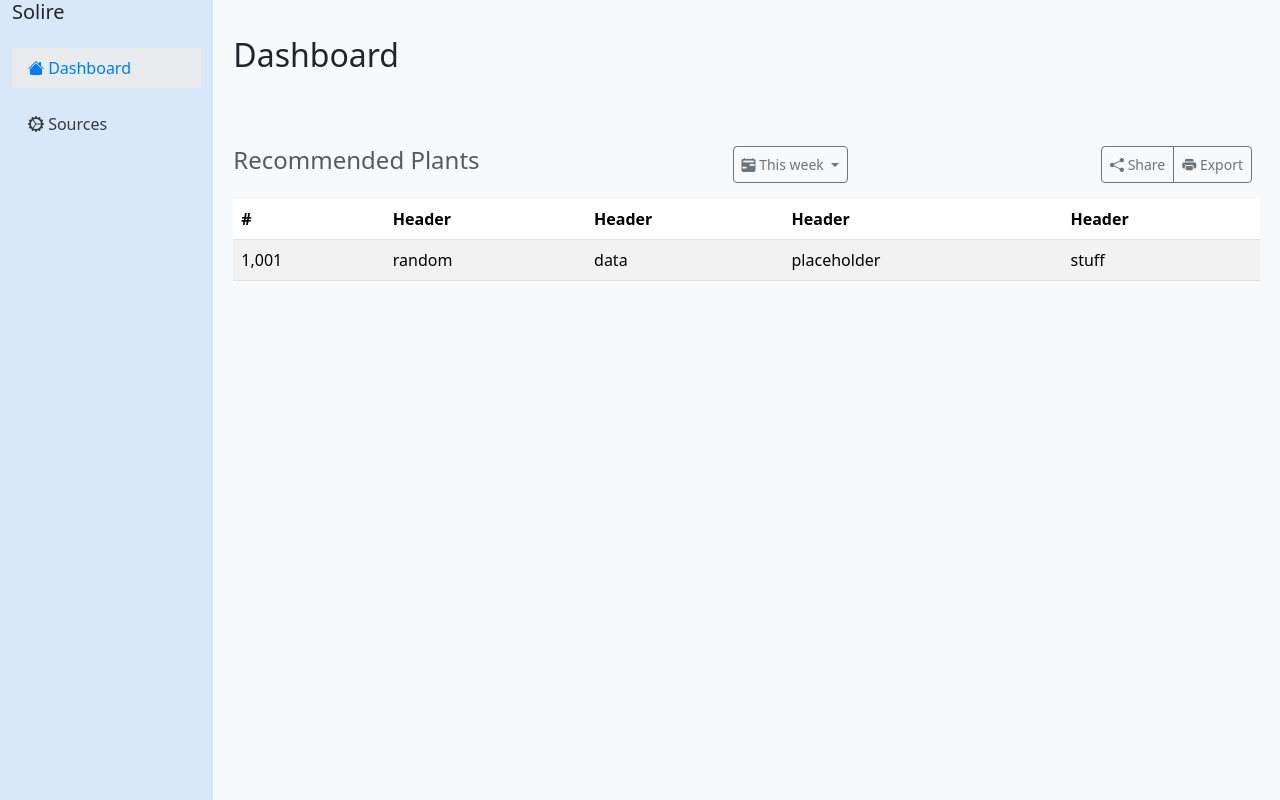
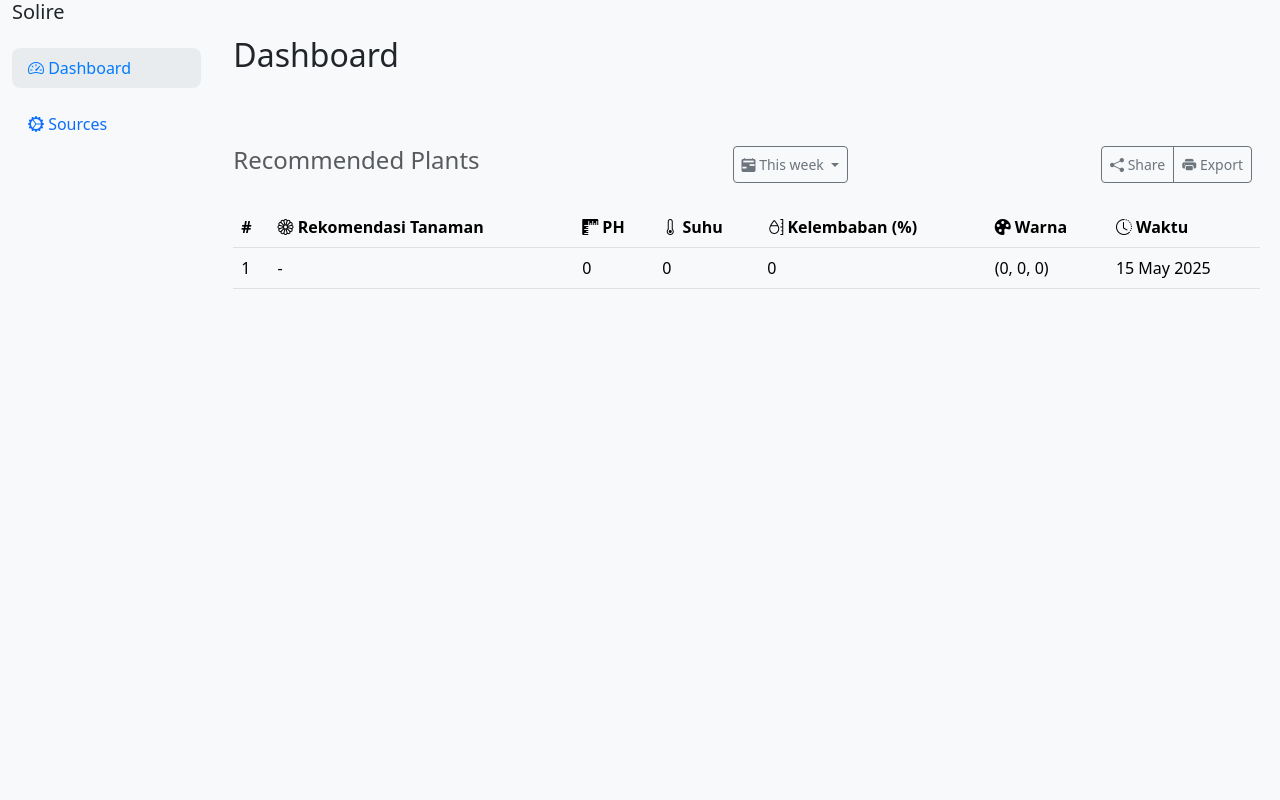
Before and after one commit to PiperBelly08/solire, a Django app: page / in a window 1280 px wide. Run offline with Django 5.2, Linux system fonts and the light colour scheme.

Commit message:
fix: Fix layouting and table props

```diff
--- a/SolireWeb/solire_app/static/solire_app/style.css
+++ b/SolireWeb/solire_app/static/solire_app/style.css
@@ -6,19 +6,18 @@
 
 .sidebar {
     position: fixed;
-    background-color: #d9e8f8; /* Light background for the sidebar */
-    /*border-right: 1px solid #dee2e6; !* Add a border to the right *!*/
+    /*background-color: #d9e8f8; !* Light background for the sidebar *!*/
     height: 100vh;
     overflow-y: auto;
     z-index: 9999;
 }
-.sidebar .nav-link {
-    color: #343a40; /* Darker text for better readability */
-}
+/*.sidebar .nav-link {*/
+/*    color: #343a40; !* Darker text for better readability *!*/
+/*}*/
 .sidebar .nav-link:hover,
 .sidebar .nav-link.active {
-    background-color: #e9ecef; /* Slightly darker background on hover/active */
-    color: #007bff; /* Highlight with the primary color */
+    background-color: #e9ecef;
+    color: #007bff;
 }
 .main-content {
     padding: 20px;
--- a/SolireWeb/solire_app/templates/solire_app/index.html
+++ b/SolireWeb/solire_app/templates/solire_app/index.html
@@ -7,6 +7,9 @@
 
     <meta charset="utf-8">
     <meta name="viewport" content="width=device-width, initial-scale=1.0">
+
+    <!-- CSS Reset -->
+    <link rel="stylesheet" href="https://cdnjs.cloudflare.com/ajax/libs/normalize/8.0.1/normalize.css">
 
     {#  HTMX  #}
     <script src="https://unpkg.com/htmx.org@2.0.4" integrity="sha384-HGfztofotfshcF7+8n44JQL2oJmowVChPTg48S+jvZoztPfvwD79OC/LTtG6dMp+" crossorigin="anonymous"></script>
@@ -31,13 +34,13 @@
                             <h1 class="fs-5">Solire</h1>
                         </li>
                         <li class="nav-item">
-                            <a class="nav-link active" aria-current="page" href="#">
-                                <i class="bi bi-house-fill"></i>
+                            <a class="nav-link active rounded-3" aria-current="page" href="#">
+                                <i class="bi bi-speedometer2"></i>
                                 Dashboard
                             </a>
                         </li>
                         <li class="nav-item">
-                            <a class="nav-link" href="#">
+                            <a class="nav-link rounded-3" href="#">
                                 <i class="bi bi-gear-wide-connected"></i>
                                 Sources
                             </a>
@@ -73,24 +76,28 @@
                             <button type="button" class="btn btn-sm btn-outline-secondary"><i class="bi bi-printer-fill"></i> Export</button>
                         </div>
                     </div>
-                    <div class="table-responsive">
-                        <table class="table table-striped table-md">
+                    <div class="table-responsive mt-4">
+                        <table class="table table-md rounded-3">
                             <thead>
                                 <tr>
-                                    <th scope="col">#</th>
-                                    <th scope="col">Header</th>
-                                    <th scope="col">Header</th>
-                                    <th scope="col">Header</th>
-                                    <th scope="col">Header</th>
+                                    <th scope="col" class="bg-transparent">#</th>
+                                    <th scope="col" class="bg-transparent" title="Tanaman yang dapat ditanam berdasarkan kondisi tanah dan parameter berupa pH, suhu, tingkat kelembaban, dan warna tanah."><i class="bi bi-flower1"></i> Rekomendasi Tanaman</th>
+                                    <th scope="col" class="bg-transparent"><i class="bi bi-rulers"></i> PH</th>
+                                    <th scope="col" class="bg-transparent"><i class="bi bi-thermometer"></i> Suhu</th>
+                                    <th scope="col" class="bg-transparent"><i class="bi bi-moisture"></i> Kelembaban (%)</th>
+                                    <th scope="col" class="bg-transparent"><i class="bi bi-palette-fill"></i> Warna</th>
+                                    <th scope="col" class="bg-transparent"><i class="bi bi-clock-history"></i> Waktu</th>
                                 </tr>
                             </thead>
                             <tbody>
                                 <tr>
-                                    <td>1,001</td>
-                                    <td>random</td>
-                                    <td>data</td>
-                                    <td>placeholder</td>
-                                    <td>stuff</td>
+                                    <td class="bg-transparent">1</td>
+                                    <td class="bg-transparent">-</td>
+                                    <td class="bg-transparent">0</td>
+                                    <td class="bg-transparent">0</td>
+                                    <td class="bg-transparent">0</td>
+                                    <td class="bg-transparent">(0, 0, 0)</td>
+                                    <td class="bg-transparent">15 May 2025</td>
                                 </tr>
                             </tbody>
                         </table>
```
